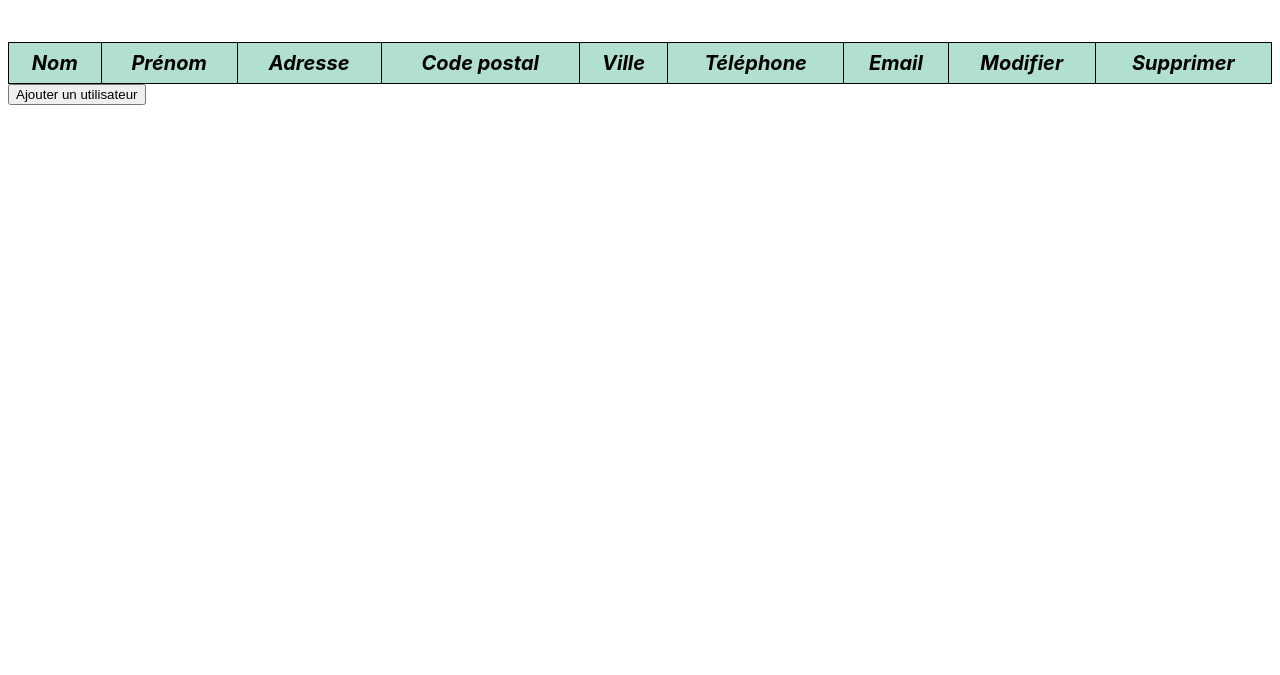
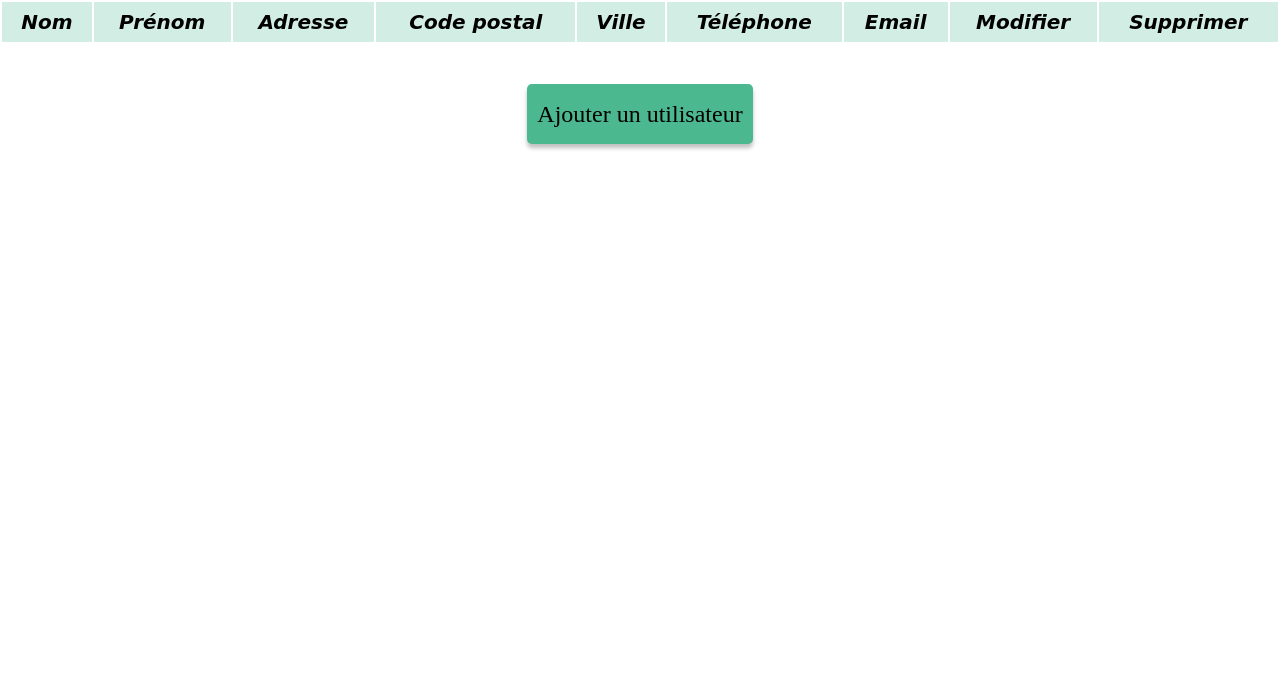
Before and after one commit to FouziaAsloum/crud, a plain HTML site: page client/index.html in a window 1280 px wide. Shown: the part 125-800 px from the top of the page. Drawn offline with Linux system fonts and the light colour scheme; no server answers; a web font is replaced by a local one.

Commit message:
css-table

```diff
--- a/client/index.html
+++ b/client/index.html
@@ -12,7 +12,7 @@
 
   <!--HEADER-->
 
-  <div class="xiao_header">
+  <div class="header">
     <h1>CRUD</h1>
     <table class="infos">
 
--- a/client/style.css
+++ b/client/style.css
@@ -1,21 +1,20 @@
 @import url('https://fonts.googleapis.com/css2?family=Macondo+Swash+Caps&display=swap');
 
 body {
+  margin: 0px;
+  padding: 0px;
   font-family: 'Macondo Swash Caps', cursive;
 }
 
 table {
-  border-collapse: collapse;
+  /* border-collapse: collapse; */
   width: 100%;
-  background: rgba(76, 184, 143, 0.25);
 }
 
-table,
-th,
-td {
-  border: 1px solid black;
+#resultat{
+  background: rgba(209, 214, 212, 0.25);
+}
 
-}
 
 th,
 td {
@@ -23,15 +22,14 @@ td {
 }
 
 th {
-  background: rgba(76, 184, 143, 0.25);
+  background:  rgba(76, 184, 143, 0.25);
   font-style: italic;
-  font-family: Inter;
+  font-family: 'Macondo Swash Caps', cursive;
   font-size: 20px;
 }
 
 h1{
   display: flex;
-  height: 100px;
   flex-direction: column;
   justify-content: center;
   flex-shrink: 0;
@@ -40,8 +38,8 @@ h1{
   font-size: 50px;
   font-style: normal;
   font-weight: 400;
-  line-height: 100px;
 }
+
 
 
 /* *{
@@ -50,7 +48,7 @@ h1{
 
 
 
-.xiao_header{
+.header{
   display: flex;
   width: 1441px;
   height: 800px;
@@ -110,7 +108,7 @@ td{
 } */
 
 
-.xiao{
+#xiao{
   display: none;
   width: 501px;
   height: 715px;
@@ -137,6 +135,17 @@ td{
   letter-spacing: 3.2px;
 }
 
+.modal{
+  width: 501px;
+  height: 715px;
+  flex-shrink: 0;
+  border-radius: 24px;
+  border: 1px solid #4CB88F;
+  background: rgba(249, 255, 252, 0.25);
+  box-shadow: 8px 5px 4px 0px rgba(76, 184, 143, 0.25);
+}
+
+
 #modalForm{
   display: flex;
   width: 97px;
@@ -150,3 +159,29 @@ td{
   font-weight: 400;
   line-height: 100px;
 }
+
+
+
+footer{
+  display: flex;
+  justify-content: center;
+  margin-top: 40px;
+}
+
+
+#add{
+  display: inline-flex;
+  height: 60px;
+  padding: 10px;
+  flex-direction: column;
+  justify-content: center;
+  align-items: center;
+  gap: 10px;
+  flex-shrink: 0;
+  border-radius: 5px;
+  border: 0px solid #000;
+  background: #4CB88F;
+  box-shadow: 0px 4px 4px 0px rgba(0, 0, 0, 0.25);
+  font-family: Macondo Swash Caps;
+  font-size: 24px;
+}
```
Also changed, not shown: client/script.js (+0 -101 lines).
